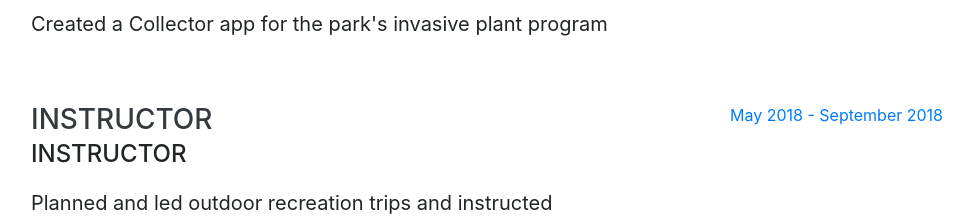
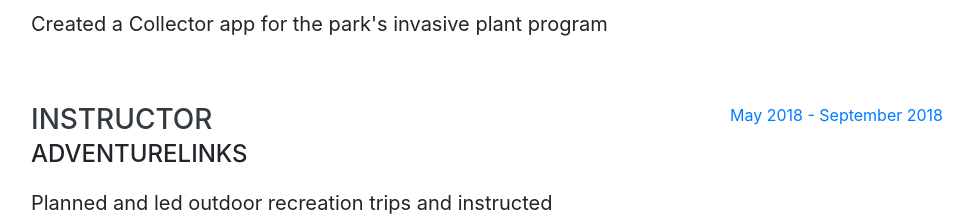
Before and after one commit to gfuelling/gfuelling.github.io, a website with bundled scripts: page index.html in a window 1280 px wide. Shown: the part 1480-1702 px from the top of the page, without its empty margins (289-1262 px from the left). Built offline with nearby package versions, Linux system fonts and the light colour scheme; a web font is replaced by a local one.

Commit message:
Update index.html
Changed AdventureLinks heading in experience

```diff
--- a/index.html
+++ b/index.html
@@ -115,7 +115,7 @@
         <div class="resume-item d-flex flex-column flex-md-row justify-content-between mb-5">
           <div class="resume-content">
             <h3 class="mb-0">Instructor</h3>
-            <div class="subheading mb-3">Instructor</div>
+            <div class="subheading mb-3">AdventureLinks</div>
             <p>Planned and led outdoor recreation trips and instructed environmental workshops for adults and children.</p>
           </div>
           <div class="resume-date text-md-right">
```
